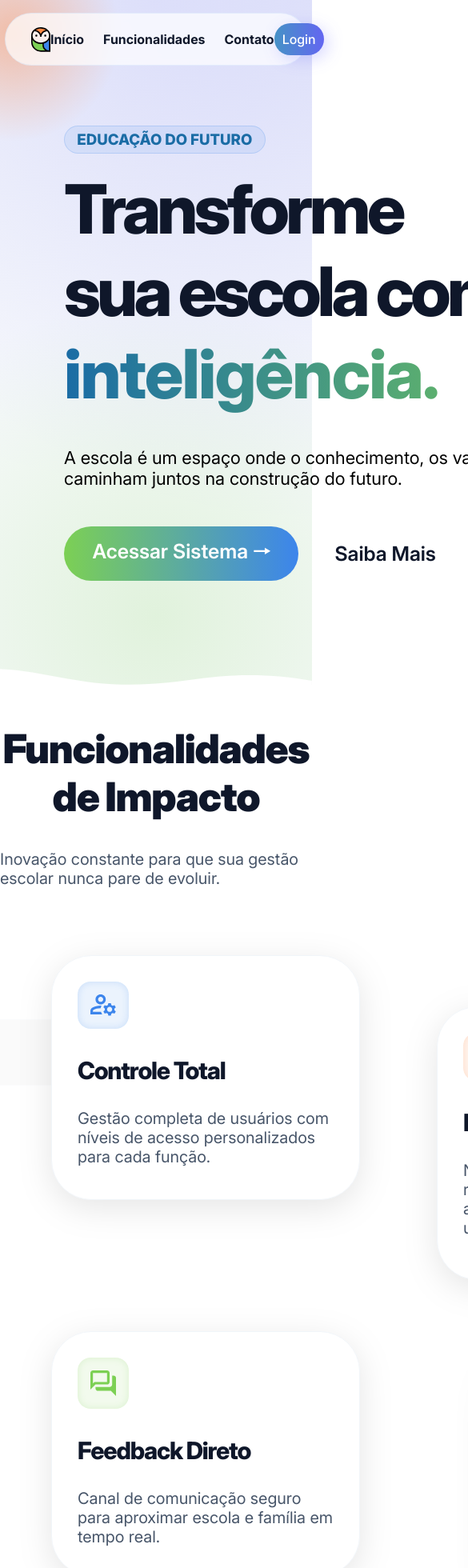
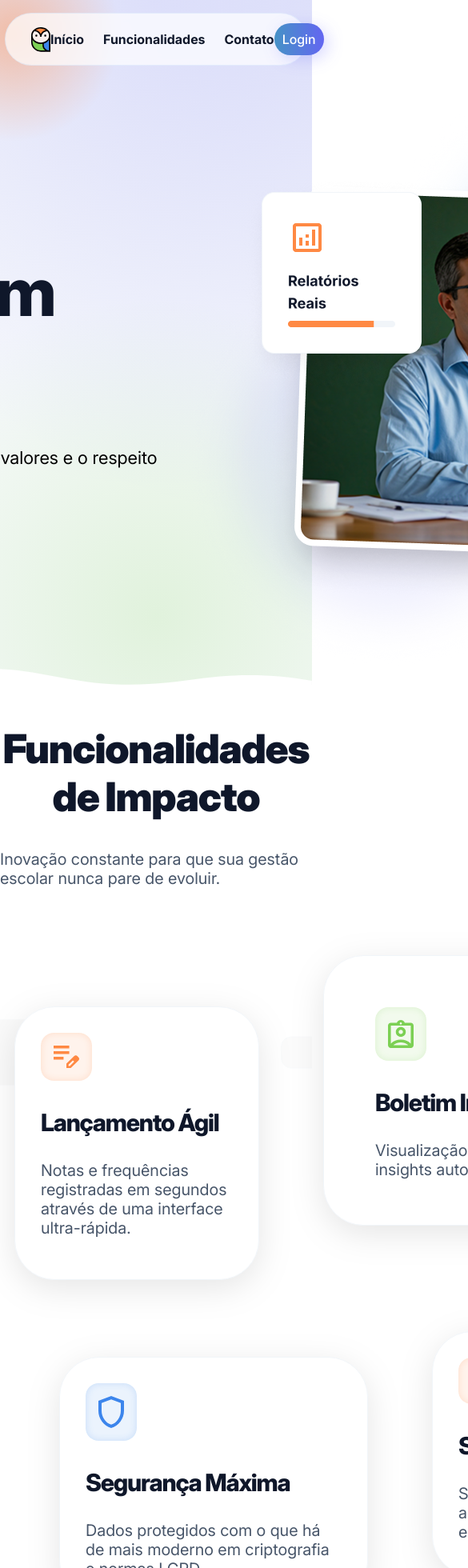
Before and after one commit to Jefflpz/llbj-front, a React (Vite) app: page /initial in a window 390 px wide. Shown: the top 1960 px of the page at 80% size, 585 px wide, since content can reach past the window. Built offline with nearby package versions, Linux system fonts and the light colour scheme.

Commit message:
fix: corrigindo medidas para responsividade

```diff
--- a/src/pages/Initial/FirstPage.css
+++ b/src/pages/Initial/FirstPage.css
@@ -1,6 +1,5 @@
 .initial-page {
     width: 100%;
-    max-width: 96rem;
     background-color: #F8FAFC;
     background-image:
         radial-gradient(circle at 4% 5%, rgba(255, 137, 67, 0.45) 0%, rgba(255, 137, 67, 0) 15%),
@@ -70,6 +69,7 @@
 .content {
     display: flex;
     gap: 1rem;
+    justify-content: center;
 }
 
 .border {
--- a/src/pages/Initial/LastPage.css
+++ b/src/pages/Initial/LastPage.css
@@ -1,6 +1,6 @@
 .last-page {
     background-image: linear-gradient(to right, rgba(255, 137, 67, 0.24), rgba(60, 133, 236, 0.24));
-    min-height: 80%;
+    height: 45rem;
 }
 
 .card-icon {
--- a/src/pages/Initial/SecondPage.css
+++ b/src/pages/Initial/SecondPage.css
@@ -25,6 +25,7 @@
 .functions {
     position: relative;
     display: flex;
+    justify-content: center;
     margin-top: 4rem;
 }
 
```
